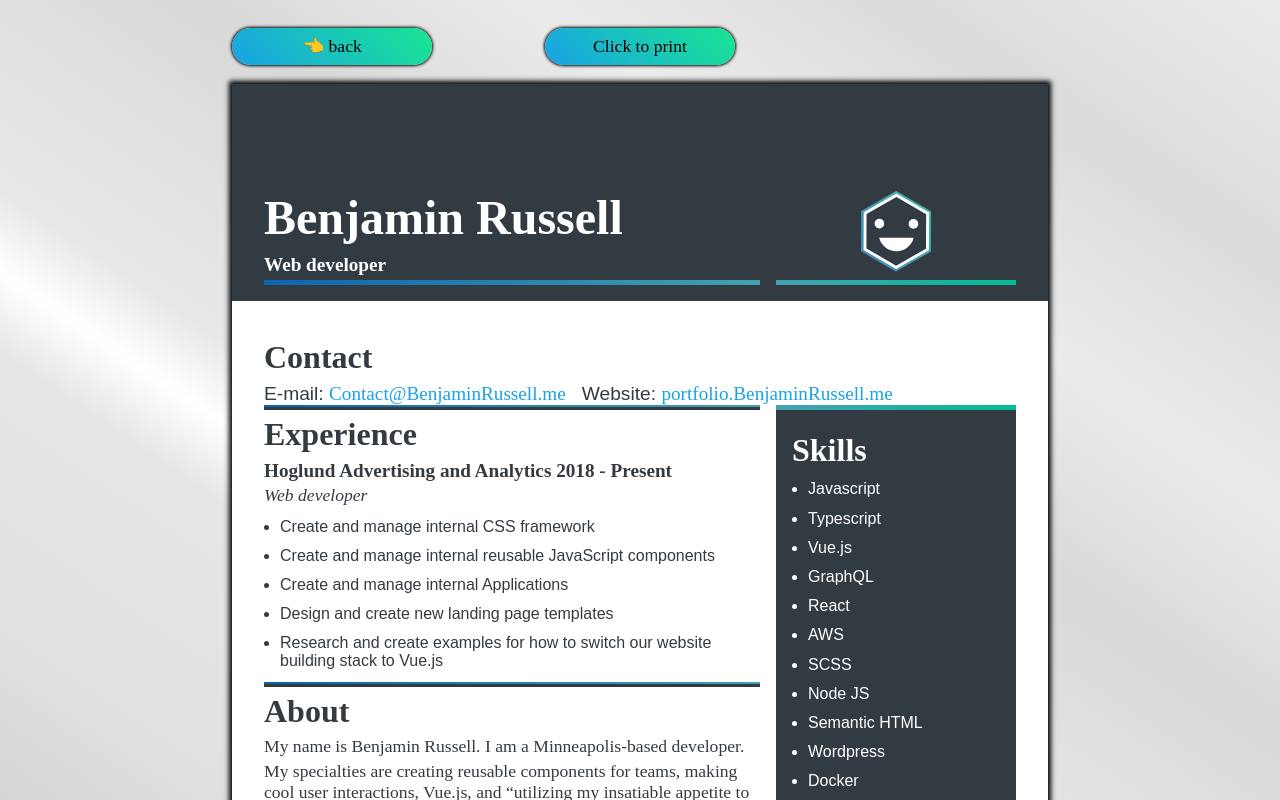
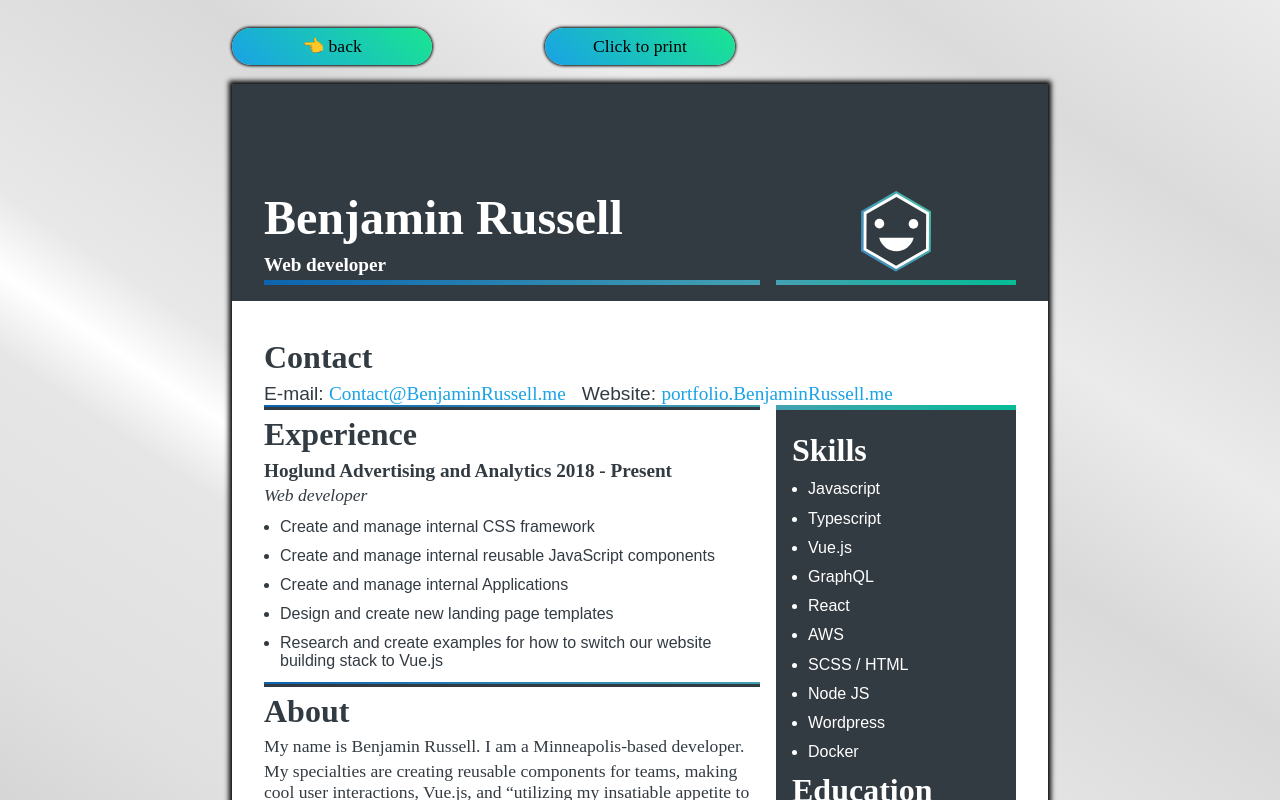
Before and after one commit to BenjaminRussell-me/my_site_mk_8, a Nuxt app: page /resume in a window 1280 px wide. Shown: the top 800 px of the page. Built offline with nearby package versions, Linux system fonts and the light colour scheme; a web font is replaced by a local one.

Commit message:
build: saving space

```diff
--- a/pages/resume.vue
+++ b/pages/resume.vue
@@ -94,9 +94,8 @@
                 <li>GraphQL</li>
                 <li>React</li>
                 <li>AWS</li>
-                <li>SCSS</li>
+                <li>SCSS / HTML</li>
                 <li>Node JS</li>
-                <li>Semantic HTML</li>
                 <li>Wordpress</li>
                 <li>Docker</li>
               </ul>
```
